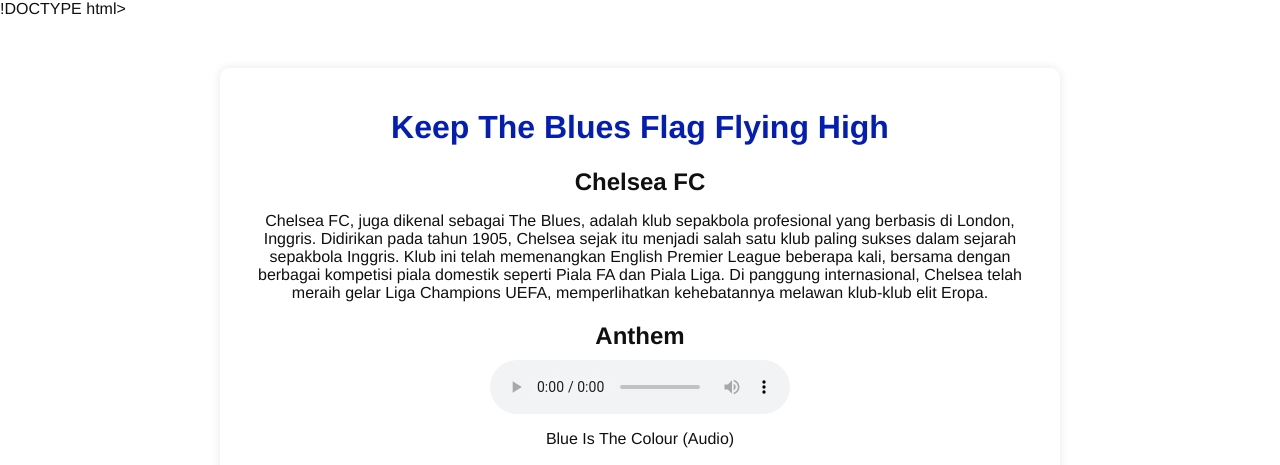
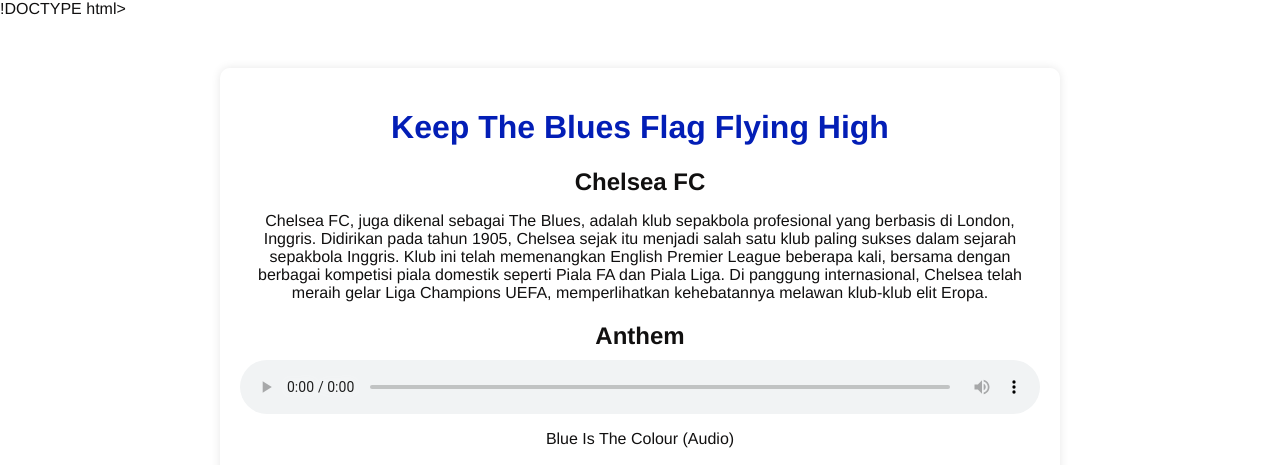
Before and after one commit to ZAYYANNNN/166_ExeDua, a plain HTML site: page index.html in a window 1280 px wide. Shown: the top 465 px of the page. Drawn offline with Linux system fonts and the light colour scheme.

Commit message:
mengatur lebar margin untuk konten audio

```diff
--- a/style.css
+++ b/style.css
@@ -42,3 +42,10 @@ h2 {
     color: #111010;
     text-align: center;
 }
+
+audio {
+    display: block;
+    width: 100%;
+    max-width: 100%;
+    margin: 0 auto 10px auto;
+}
```
